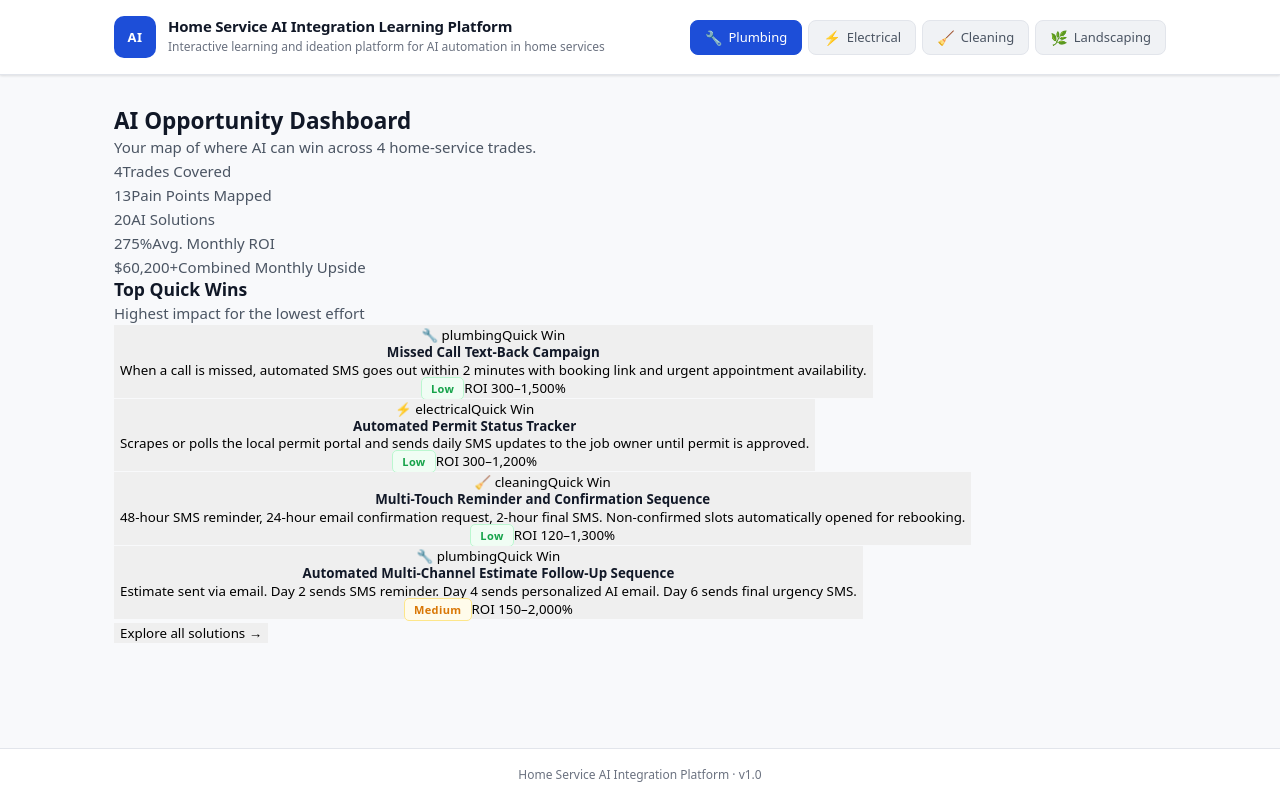
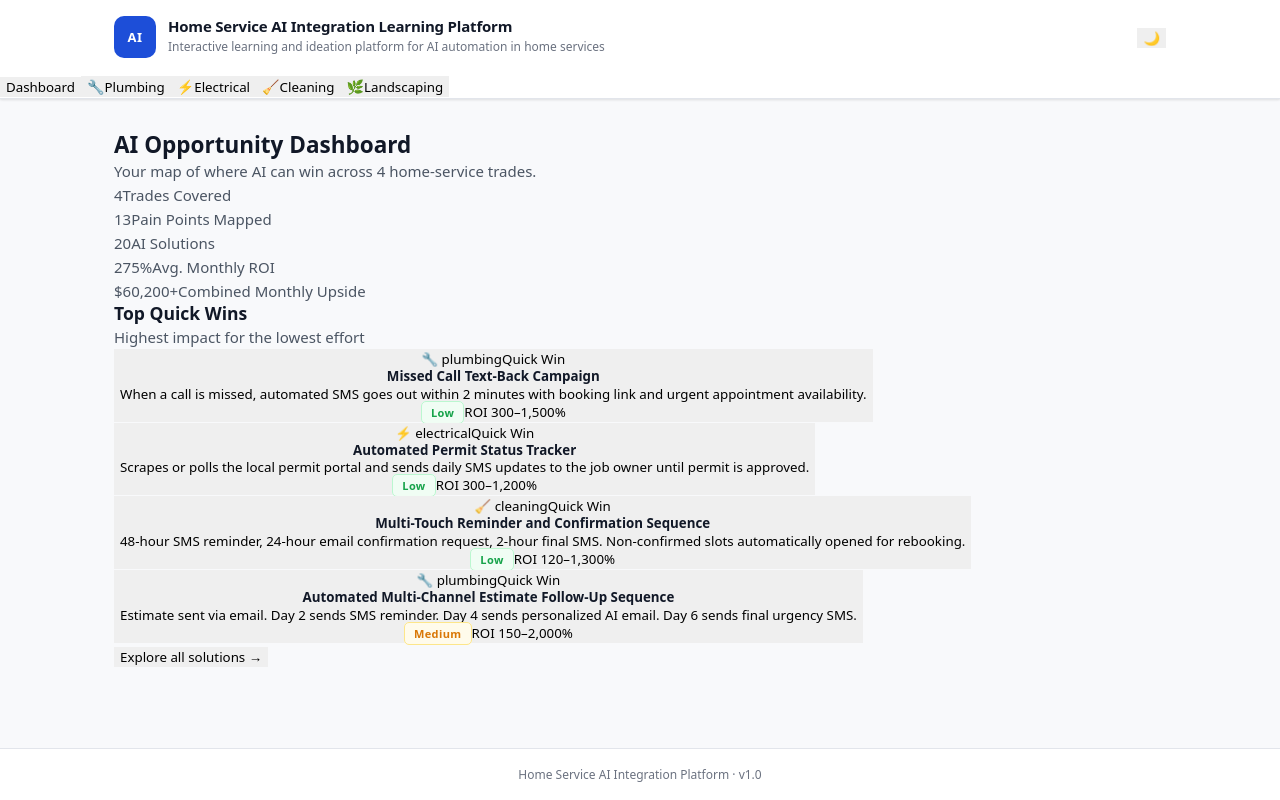
Before and after one commit to Mike-Walker329/probable-winner, a React (Vite) app: page / in a window 1280 px wide. Built offline with nearby package versions, Linux system fonts and the light colour scheme.

Commit message:
Refactor Header component to inUpdate Header with view nav, theme toggle, shortlist badgeclude view and shortlistCount

```diff
--- a/src/components/Header.jsx
+++ b/src/components/Header.jsx
@@ -1,4 +1,5 @@
 import { platformData } from "../data/platform";
+import ThemeToggle from "./ThemeToggle";
 
 const tradeIcons = {
   plumbing: "🔧",
@@ -7,22 +8,40 @@ const tradeIcons = {
   landscaping: "🌿",
 };
 
-export default function Header({ activeTrade, onSelectTrade }) {
+export default function Header({ view, onChangeView, activeTrade, onSelectTrade, shortlistCount }) {
   return (
     <header className="site-header">
       <div className="header-inner">
-        <div className="header-brand">
+        <div className="header-brand" onClick={() => onChangeView("dashboard")} role="button" tabIndex={0}
+          onKeyDown={(e) => (e.key === "Enter" || e.key === " ") && onChangeView("dashboard")}>
           <div className="brand-icon">AI</div>
           <div className="brand-text">
             <h1>{platformData.platform.name}</h1>
             <p>{platformData.platform.description}</p>
           </div>
         </div>
-        <nav className="trade-nav">
+
+        <div className="header-actions">
+          {shortlistCount > 0 && (
+            <span className="shortlist-badge" title="Saved solutions">
+              ⭐ {shortlistCount}
+            </span>
+          )}
+          <ThemeToggle />
+        </div>
+      </div>
+
+      <nav className="header-nav">
+        <button
+          className={"nav-pill " + (view === "dashboard" ? "active" : "")}
+          onClick={() => onChangeView("dashboard")}
+        >
+          Dashboard
+        </button>
         {platformData.trades.map((trade) => (
           <button
             key={trade}
-              className={`trade-tab ${activeTrade === trade ? "active" : ""}`}
+            className={"nav-pill " + (view === "explorer" && activeTrade === trade ? "active" : "")}
             onClick={() => onSelectTrade(trade)}
           >
             <span className="trade-icon">{tradeIcons[trade]}</span>
@@ -30,7 +49,6 @@ export default function Header({ activeTrade, onSelectTrade }) {
           </button>
         ))}
       </nav>
-      </div>
     </header>
   );
 }
```
Lines whose indentation alone changed are shown as unchanged.
